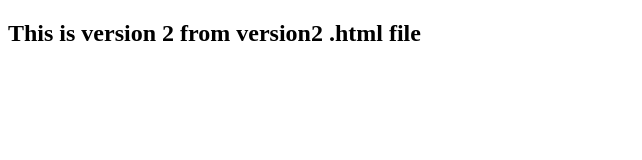
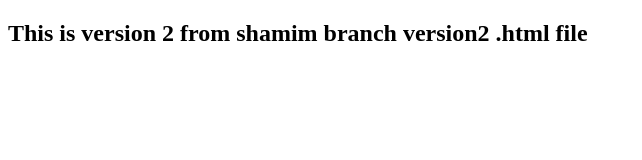
Before and after one commit to shourab-dev/rwd2404-git, a plain HTML site: page version2.html in a window 1280 px wide. Shown: the whole page, without its empty margins (0-642 px from the left). Drawn offline with Linux system fonts and the light colour scheme.

Commit message:
version 4 from shamim branch

```diff
--- a/version2.html
+++ b/version2.html
@@ -6,6 +6,6 @@
     <title>Document</title>
 </head>
 <body>
-    <h2>This is version 2 from version2 .html file</h2>
+    <h2>This is version 2 from  shamim branch version2 .html file</h2>
 </body>
 </html>
```
Also changed, not shown: css/style.css (added), shamim.html (renamed from version3.html).
